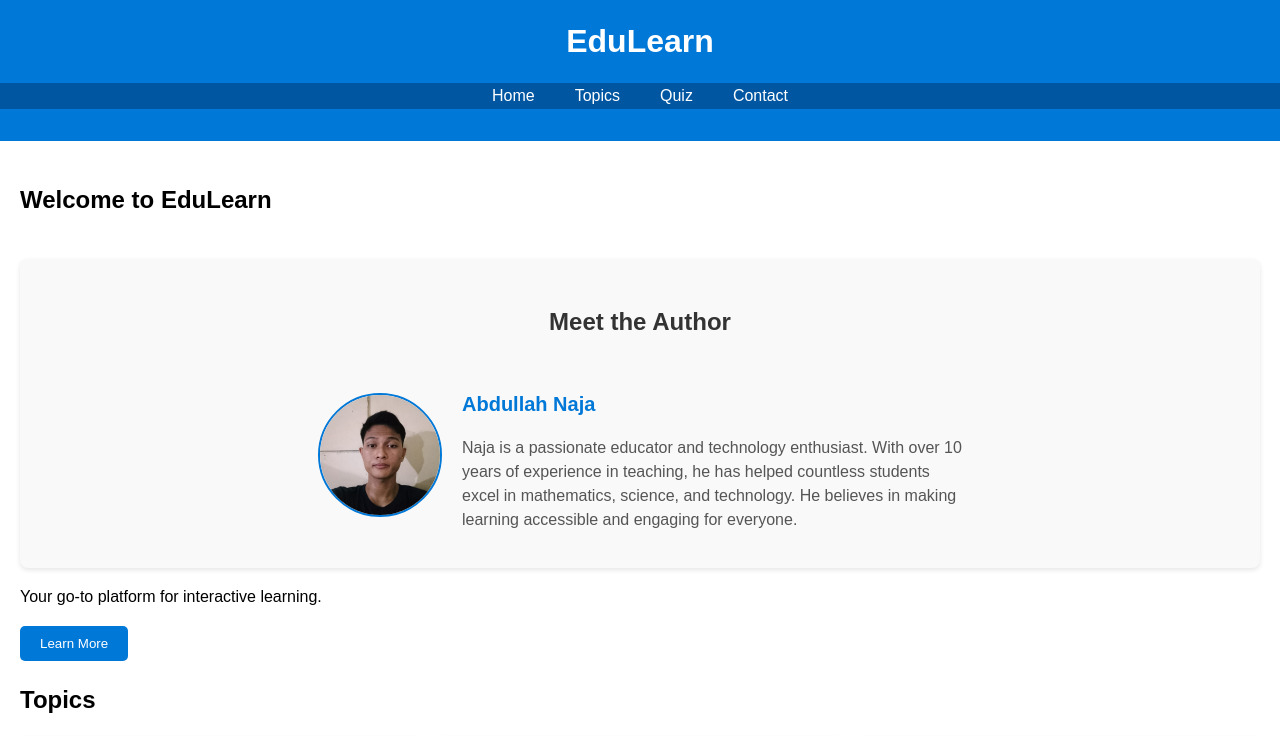
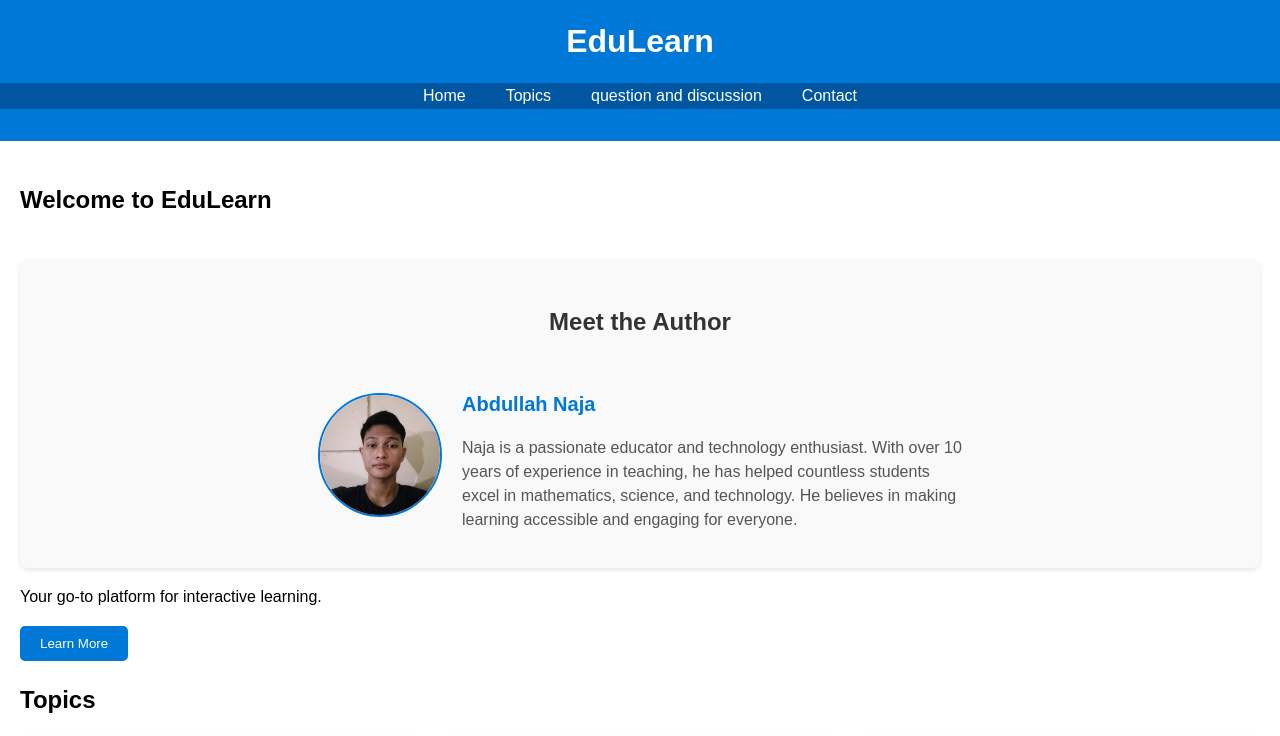
Before and after one commit to naj2024/Tgsnaja, a plain HTML site: page index.html in a window 1280 px wide. Shown: the top 736 px of the page. Drawn offline with Linux system fonts and the light colour scheme.

Commit message:
Update index.html

```diff
--- a/index.html
+++ b/index.html
@@ -13,7 +13,7 @@
             <ul>
                 <li><a href="#home">Home</a></li>
                 <li><a href="topic.html">Topics</a></li>
-                <li><a href="question and discussion.html">Quiz</a></li>
+                <li><a href="question and discussion.html">question and discussion</a></li>
                 <li><a href="#contact">Contact</a></li>
             </ul>
         </nav>
```
